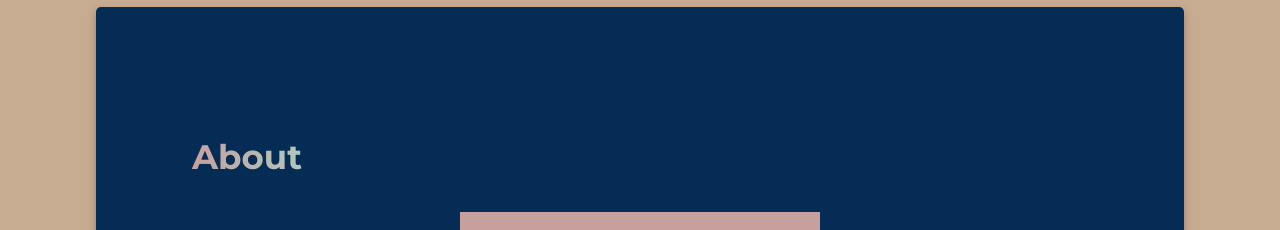
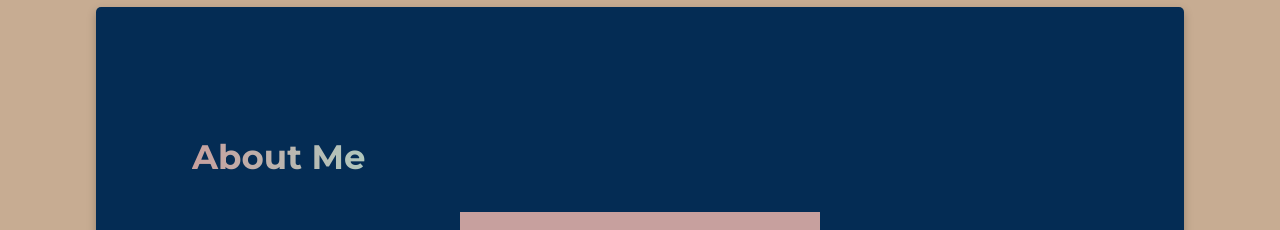
Before and after one commit to yeonjuparkk/yeonjuparkk.github.io, a React (Create React App) app: page / in a window 1280 px wide. Shown: the part 1040-1270 px from the top of the page. Built offline with nearby package versions, Linux system fonts and the light colour scheme.

Commit message:
changed about section to about me

```diff
--- a/src/containers/About.jsx
+++ b/src/containers/About.jsx
@@ -21,7 +21,7 @@ const About = () => {
       id="about"
     >
       <div className="portfolio__about-heading">
-        <h1 className="gradient__text">About</h1>
+        <h1 className="gradient__text">About Me</h1>
       </div>
       <div className="portfolio__about-content">
         <div className="portfoli__about-stories">
```
